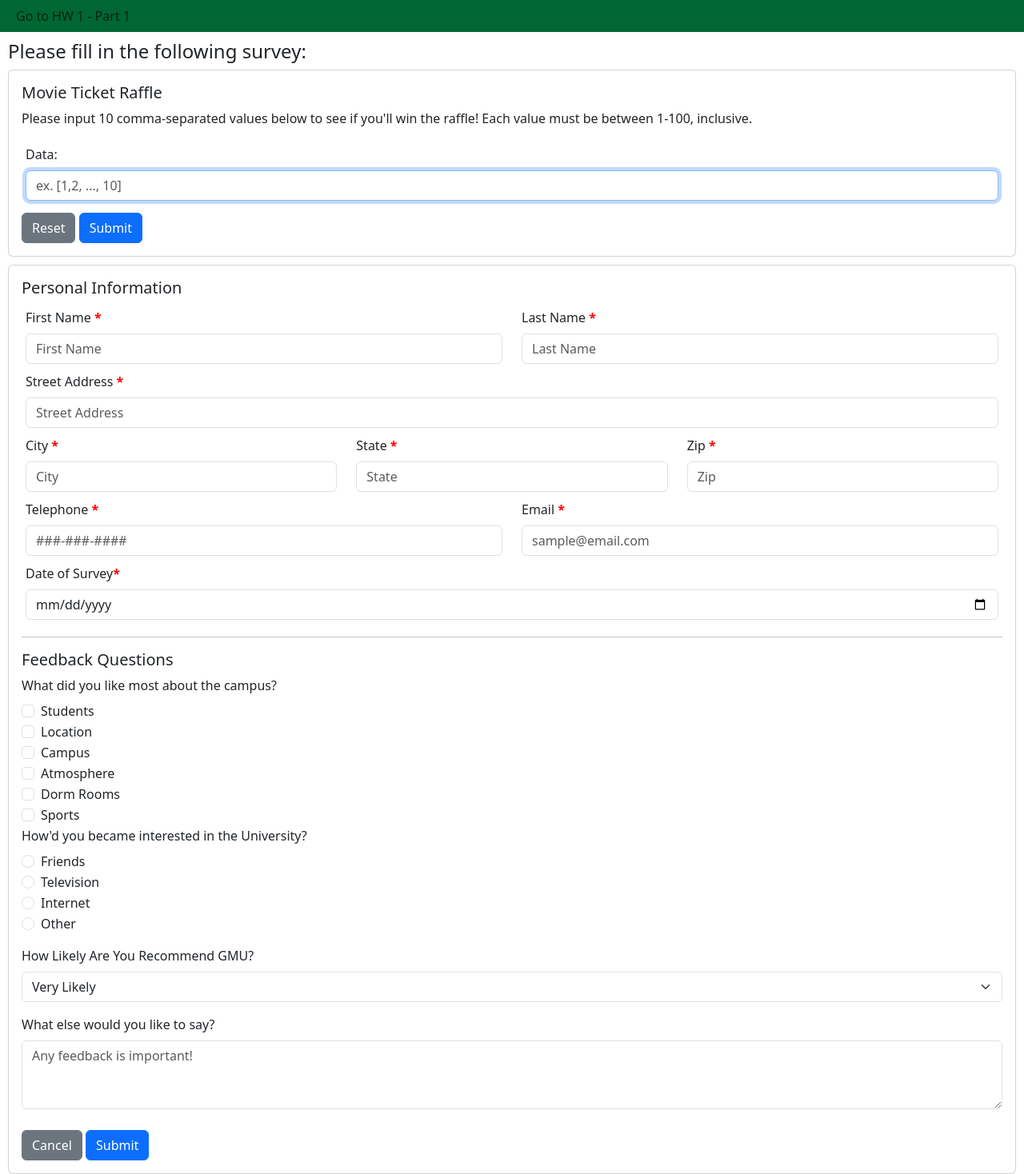
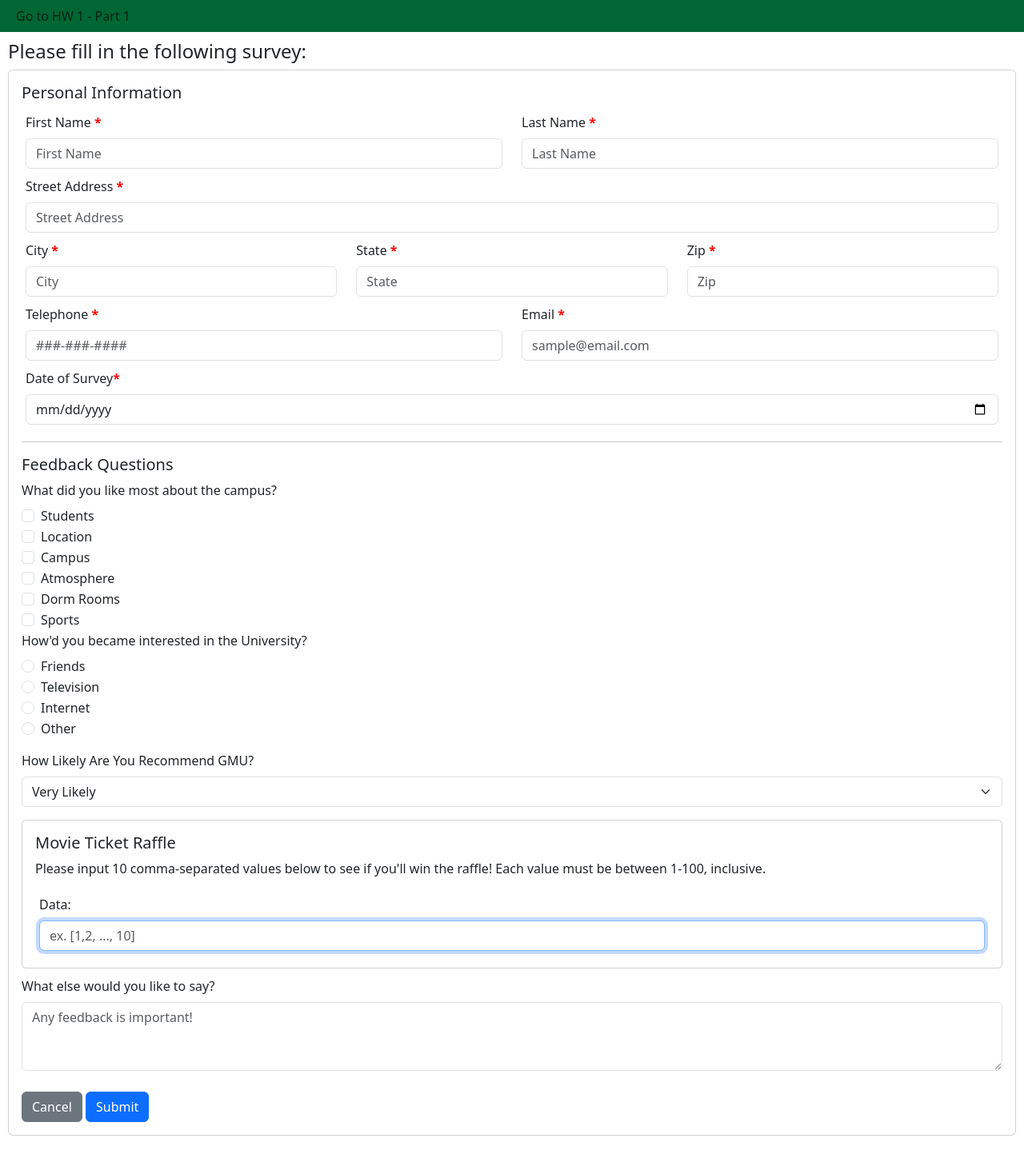
Before and after one commit to Lord-Mendoza/SWE645-HW2, a plain HTML site: page index.html in a window 1280 px wide. Shown: the whole page at 80% size. After the commit the page ends 1440 px from the top, so only its background shows below. Drawn offline with nearby package versions, Linux system fonts and the light colour scheme.

Commit message:
Adjusting to reorganize raffle

```diff
--- a/index.html
+++ b/index.html
@@ -57,37 +57,6 @@
 
 <div class="webpage survey">
     <h4>Please fill in the following survey:</h4>
-
-    <div class="card" style="margin-bottom: 10px;">
-        <div class="card-body">
-            <h5 class="card-title">Movie Ticket Raffle</h5>
-            <p>Please input 10 comma-separated values below to see if you'll win the raffle! Each value must be between
-                1-100, inclusive.</p>
-
-            <div class="row align-items-start" id="dataAlert">
-                <div class="col">
-                    <div class="alert alert-danger" id="dataAlertMessage" role="alert"></div>
-                </div>
-            </div>
-
-            <div class="row align-items-start">
-                <div class="col">
-                    <form id="dataFormField" onsubmit="checkForWinningNumber(); return false;">
-                        <label class="form-label" for="dataValueField">Data:</label>
-                        <input autofocus class="form-control" id="dataValueField" name="dataValueField" placeholder="ex. [1,2, ..., 10]"
-                               required type="text">
-                    </form>
-                </div>
-            </div>
-
-            <button class="btn btn-secondary" onclick="resetData(); return false;" style="margin-top: 10px;"
-                    type="reset">Reset
-            </button>
-            <button class="btn btn-primary" onclick="checkForWinningNumber(); return false;" style="margin-top: 10px;"
-                    type="submit">Submit
-            </button>
-        </div>
-    </div>
 
     <form autocomplete="on" id="surveyForm" onsubmit="validateSurveyData(); return false;">
         <div class="card" style="margin-bottom: 10px;">
@@ -247,6 +216,30 @@
                     </select>
                 </div>
 
+                <div class="card" style="margin-bottom: 10px;">
+                    <div class="card-body">
+                        <h5 class="card-title">Movie Ticket Raffle</h5>
+                        <p>Please input 10 comma-separated values below to see if you'll win the raffle! Each value must be between
+                            1-100, inclusive.</p>
+
+                        <div class="row align-items-start" id="dataAlert">
+                            <div class="col">
+                                <div class="alert alert-danger" id="dataAlertMessage" role="alert"></div>
+                            </div>
+                        </div>
+
+                        <div class="row align-items-start">
+                            <div class="col">
+                                <form id="dataFormField" onsubmit="checkForWinningNumber(); return false;">
+                                    <label class="form-label" for="dataValueField">Data:</label>
+                                    <input autofocus class="form-control" id="dataValueField" name="dataValueField" placeholder="ex. [1,2, ..., 10]"
+                                           required type="text">
+                                </form>
+                            </div>
+                        </div>
+                    </div>
+                </div>
+
                 <div class="mb-3">
                     <label class="form-label" for="textAreaComment">What else would you like to say?</label>
                     <textarea class="form-control" id="textAreaComment" name="moreFeedback" placeholder="Any feedback is important!"
--- a/js/main.js
+++ b/js/main.js
@@ -7,11 +7,6 @@ document.addEventListener("DOMContentLoaded", function () {
     document.getElementById("dataAlert").style.display = "none";
     document.getElementById("personalInfoAlert").style.display = 'none';
 })
-
-function resetData() {
-    document.getElementById("dataAlert").style.display = 'none';
-    document.getElementById("dataValueField").value = "";
-}
 
 function checkForWinningNumber() {
     let data = document.getElementById("dataValueField").value;
@@ -28,7 +23,7 @@ function checkForWinningNumber() {
             document.getElementById("dataAlert").style.display = 'none';
 
             let winningNumber = Math.floor(Math.random() * 100) + 1;
-            let hasWon = dataArray.filter(a => a === winningNumber).length > 0;
+            let hasWon = dataArray.filter(a => a === winningNumber.toString()).length > 0;
 
             if (hasWon) {
                 document.getElementById("dataAlert").style.display = 'block';
@@ -37,6 +32,8 @@ function checkForWinningNumber() {
                 document.getElementById("dataAlert").style.display = 'block';
                 document.getElementById("dataAlertMessage").innerHTML = 'Sorry, try again!';
             }
+
+            submitSurveyForm();
         }
     } else if (dataArray.length < 10) {
         document.getElementById("dataAlert").style.display = 'block';
@@ -135,7 +132,7 @@ function validateSurveyData() {
                     document.getElementById("inputEmail").value = '';
                 } else {
                     document.getElementById("personalInfoAlert").style.display = 'none';
-                    submitSurveyForm();
+                    checkForWinningNumber();
                 }
             }
         }
@@ -149,6 +146,8 @@ function submitSurveyForm() {
 function resetSurveyForm() {
     document.getElementById("personalInfoAlert").style.display = 'none';
     document.getElementById("surveyForm").reset();
+    document.getElementById("dataAlert").style.display = 'none';
+    document.getElementById("dataValueField").value = "";
 }
 
 function getCityStateFromZip() {
```
